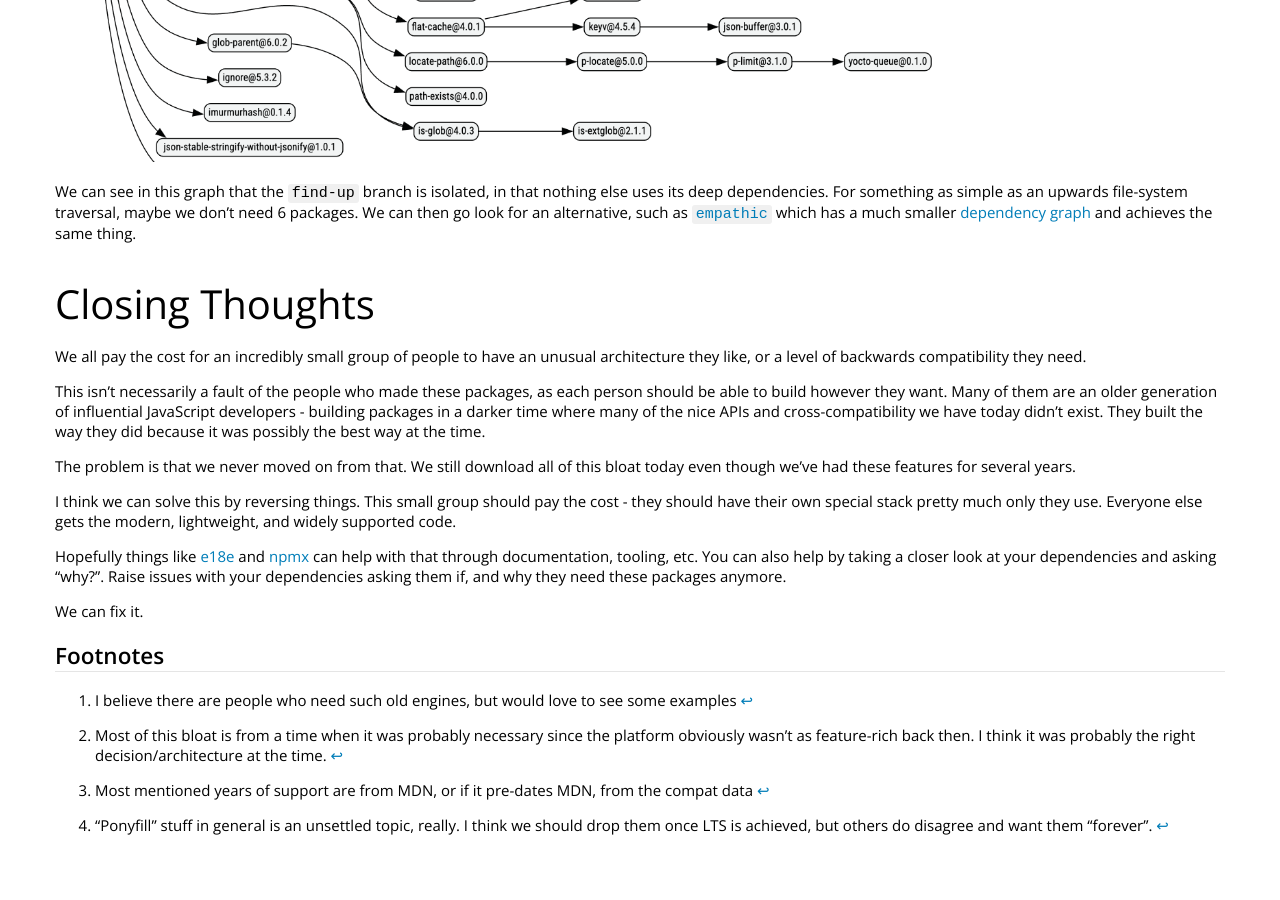
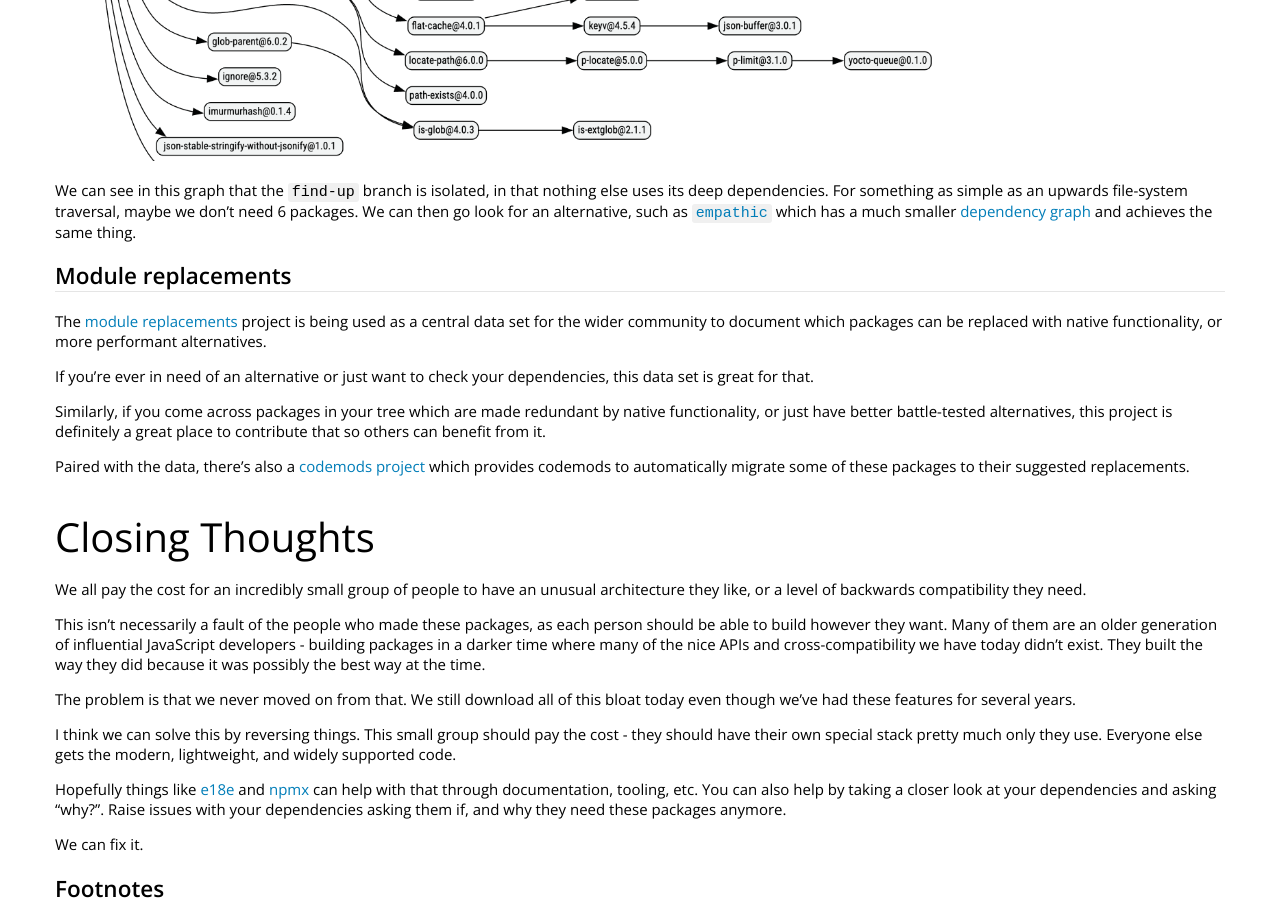
Before and after one commit to 43081j/43081j.github.io, a Jekyll site: the page built from _posts/2026-03-12-three-pillars-of-javascript-bloat.md, in a window 1280 px wide and 900 px high, scrolled down 7116 px. Built offline with Jekyll 4.4.1, drawn with Linux system fonts in a browser that asks for light colours; nearby versions of some CDN libraries; comment, search, counter and statistics services are not loaded; before the commit the page ends 7966 px from its top, so only the background shows below that; some of the changed text lies outside the part shown.

Commit message:
docs: tweak wording of pillars post (#5)
Also adds a module replacements section.

```diff
--- a/_posts/2026-03-12-three-pillars-of-javascript-bloat.md
+++ b/_posts/2026-03-12-three-pillars-of-javascript-bloat.md
@@ -186,7 +186,7 @@
 
 If you find something which seems redundant, raise an issue with the maintainer asking if it can be removed.
 
-If you encounter a direct dependency which has many of these issues, have a look for an alternative which doesn't. For example, most modern projects have moved away from `execa` to `tinyexec` which achieves the same thing without the bloat at a fraction of the size.
+If you encounter a direct dependency which has many of these issues, have a look for an alternative which doesn't. A good start for that is the [module-replacements](https://e18e.dev/docs/replacements/) project.
 
 ## Using knip to remove unused dependencies
 
@@ -245,6 +245,16 @@
 
 We can see in this graph that the `find-up` branch is isolated, in that nothing else uses its deep dependencies. For something as simple as an upwards file-system traversal, maybe we don't need 6 packages. We can then go look for an alternative, such as [`empathic`](https://npmx.dev/package/empathic) which has a much smaller [dependency graph](https://npmgraph.js.org/?q=empathic@2.0.0) and achieves the same thing.
 
+## Module replacements
+
+The [module replacements](https://github.com/es-tooling/module-replacements) project is being used as a central data set for the wider community to document which packages can be replaced with native functionality, or more performant alternatives.
+
+If you're ever in need of an alternative or just want to check your dependencies, this data set is great for that.
+
+Similarly, if you come across packages in your tree which are made redundant by native functionality, or just have better battle-tested alternatives, this project is definitely a great place to contribute that so others can benefit from it.
+
+Paired with the data, there's also a [codemods project](https://github.com/es-tooling/module-replacements-codemods) which provides codemods to automatically migrate some of these packages to their suggested replacements.
+
 # Closing Thoughts
 
 We all pay the cost for an incredibly small group of people to have an unusual architecture they like, or a level of backwards compatibility they need.
```
